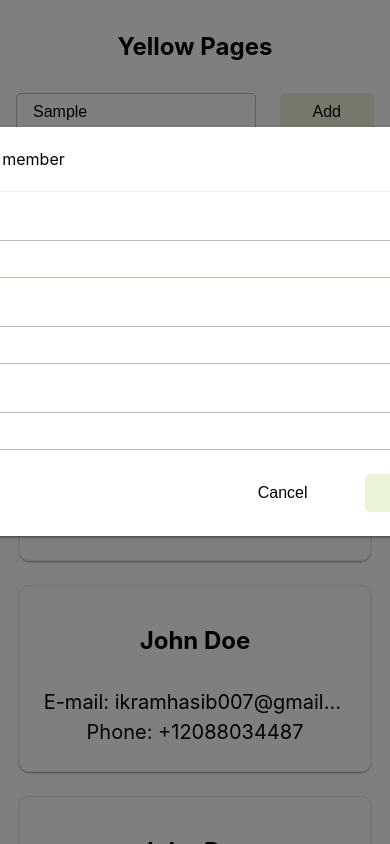
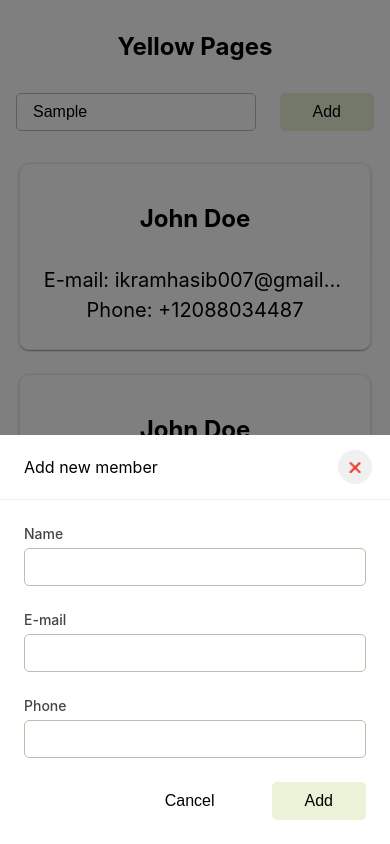
Before and after one commit to ikramhasib007/assignment-webnation, a Next.js app: page / in a window 390 px wide. Both pictures are taken after typing "Sample" into the empty fields and a click on the button "Add". Shown: the top 844 px of the page. Built offline with nearby package versions, Linux system fonts and the light colour scheme; what @badrap/bar-of-progress would draw is missing.

Commit message:
modal responsive design for small screen

```diff
--- a/pages/index.js
+++ b/pages/index.js
@@ -22,7 +22,7 @@ function HomePage() {
             type="search"
             name="search"
             id="search"
-            placeholder='search...'
+            placeholder='Search...'
           />
           <button
             className={styles.btn}
--- a/styles/Modal.module.css
+++ b/styles/Modal.module.css
@@ -72,3 +72,12 @@
     opacity: 1;
   }
 }
+
+@media (max-width: 768px) {
+  .modal .modalDialog {
+    min-width: 100%;
+    bottom: 0;
+    border-radius: 0;
+    box-shadow: none;
+  }
+}
--- a/styles/UserForm.module.css
+++ b/styles/UserForm.module.css
@@ -72,3 +72,9 @@
   cursor: pointer;
   border: 1px solid #eee;
 }
+
+@media (max-width: 768px) {
+  .formContainer {
+    width: 100%;
+  }
+}
```
